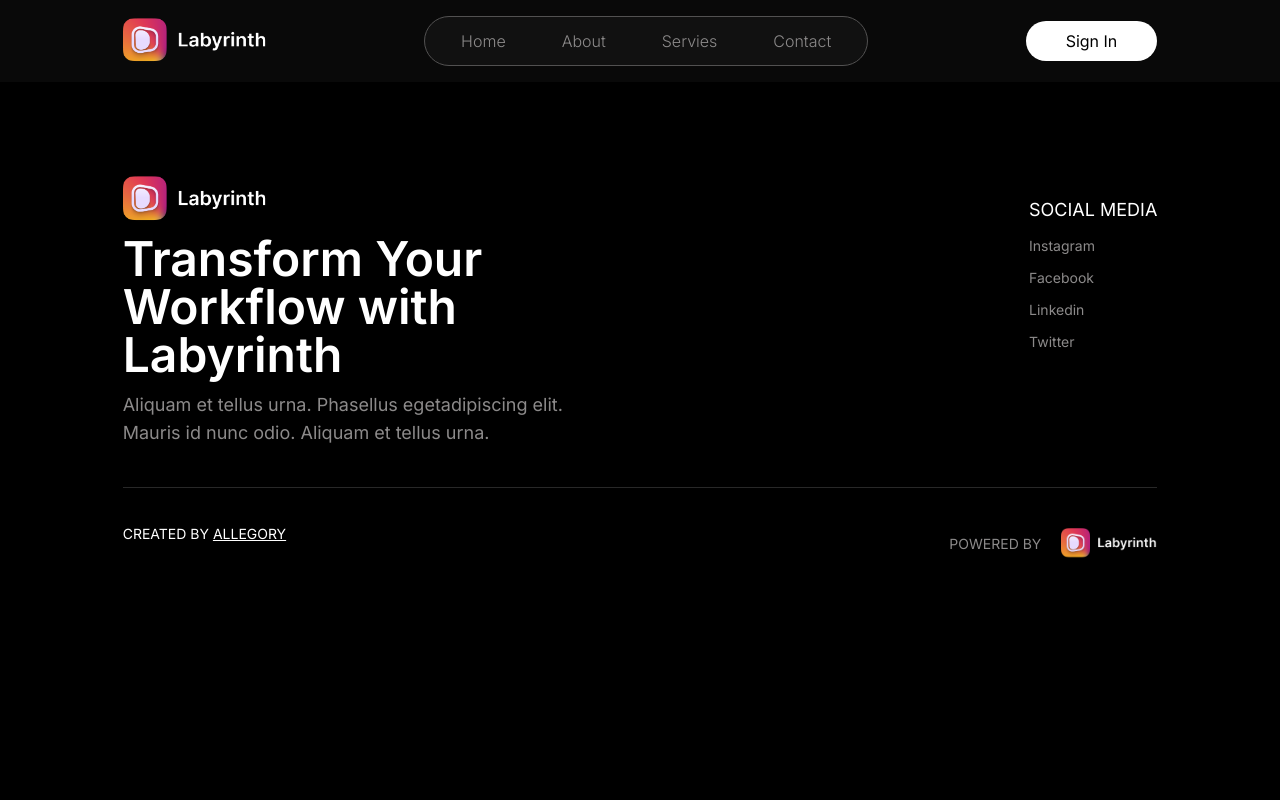
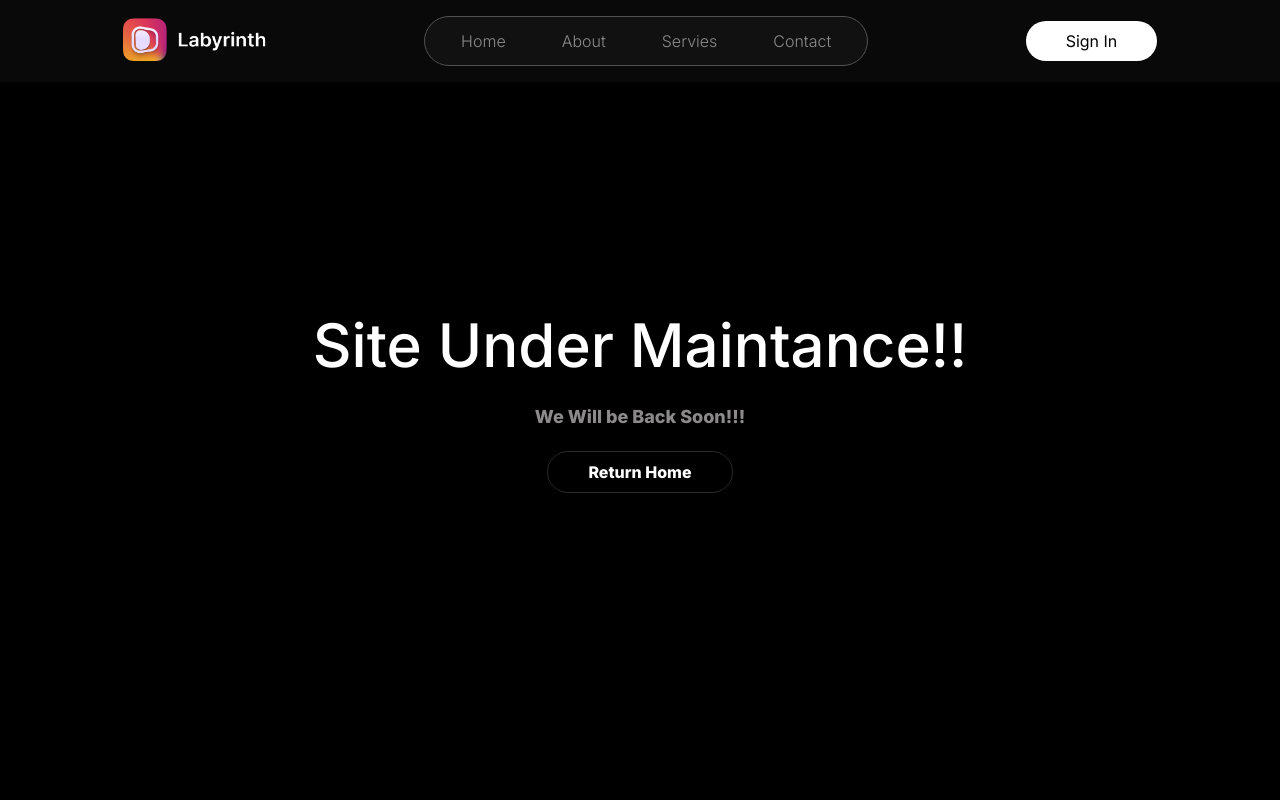
Before and after one commit to megatech2000/allegory-laby, a Next.js app: page /about in a window 1280 px wide. Shown: the top 800 px of the page. Built offline with nearby package versions, Linux system fonts and the light colour scheme.

Commit message:
updating
changes updated

```diff
--- a/src/app/about/page.tsx
+++ b/src/app/about/page.tsx
@@ -1,8 +1,18 @@
 const aboutPage = () => {
   return (
-    <div>
-      <div>about page</div>
-    </div>
+    <section>
+      <div className="h-screen flex flex-col items-center justify-center font-extrabold ">
+        <h1 className="mb-0">Site Under Maintance!!</h1>
+        <p className="py-5">We Will be Back Soon!!!</p>
+        <div>
+          <a href="/">
+            <button className="px-10 py-2 rounded-full border border-[#2b2a2a] text-white hover:bg-white hover:text-black btnHover">
+              Return Home
+            </button>
+          </a>
+        </div>
+      </div>
+    </section>
   );
 };
 
--- a/src/app/contact/page.tsx
+++ b/src/app/contact/page.tsx
@@ -1,8 +1,18 @@
 const contactPage = () => {
   return (
-    <div>
-      <div>contact page</div>
-    </div>
+    <section>
+      <div className="h-screen flex flex-col items-center justify-center font-extrabold ">
+        <h1 className="mb-0">Site Under Maintance!!</h1>
+        <p className="py-5">We Will be Back Soon!!!</p>
+        <div>
+          <a href="/">
+            <button className="px-10 py-2 rounded-full border border-[#2b2a2a] text-white hover:bg-white hover:text-black btnHover">
+              Return Home
+            </button>
+          </a>
+        </div>
+      </div>
+    </section>
   );
 };
 
--- a/src/app/globals.css
+++ b/src/app/globals.css
@@ -100,3 +100,6 @@ body {
 .card-hover {
   transition: all 500ms;
 }
+.btnHover {
+  transition: all 500ms;
+}
--- a/src/app/servies/page.tsx
+++ b/src/app/servies/page.tsx
@@ -1,8 +1,18 @@
 const serviesPage = () => {
   return (
-    <div>
-      <div>servies page</div>
-    </div>
+    <section>
+      <div className="h-screen flex flex-col items-center justify-center font-extrabold ">
+        <h1 className="mb-0">Site Under Maintance!!</h1>
+        <p className="py-5">We Will be Back Soon!!!</p>
+        <div>
+          <a href="/">
+            <button className="px-10 py-2 rounded-full border border-[#2b2a2a] text-white hover:bg-white hover:text-black btnHover">
+              Return Home
+            </button>
+          </a>
+        </div>
+      </div>
+    </section>
   );
 };
 
```
